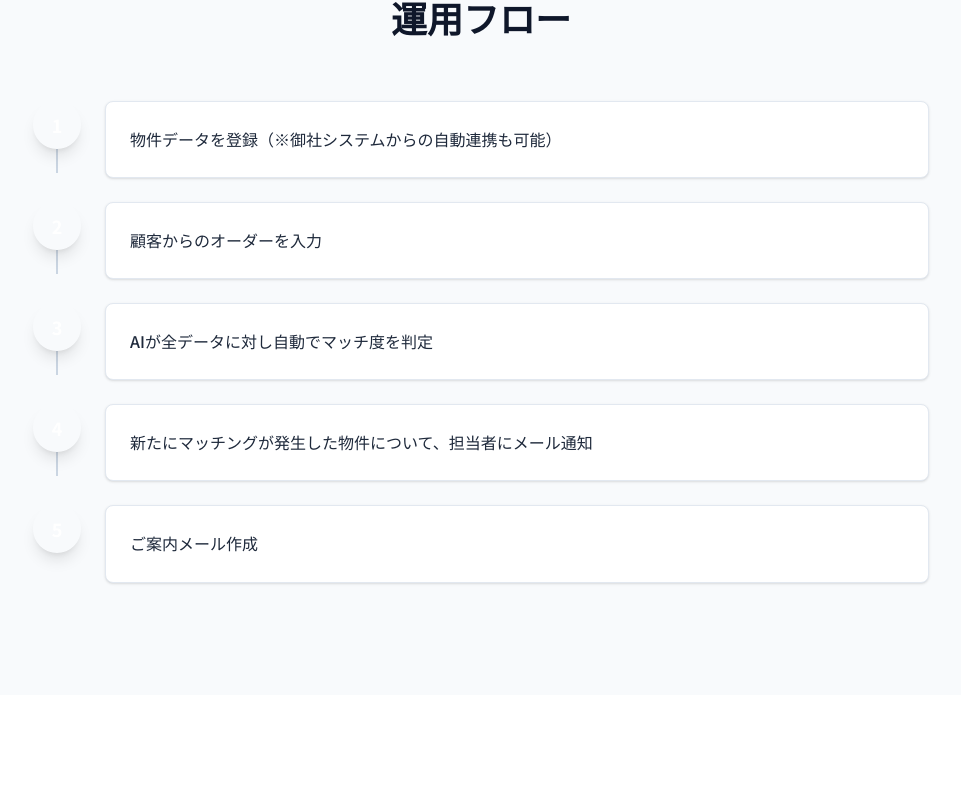
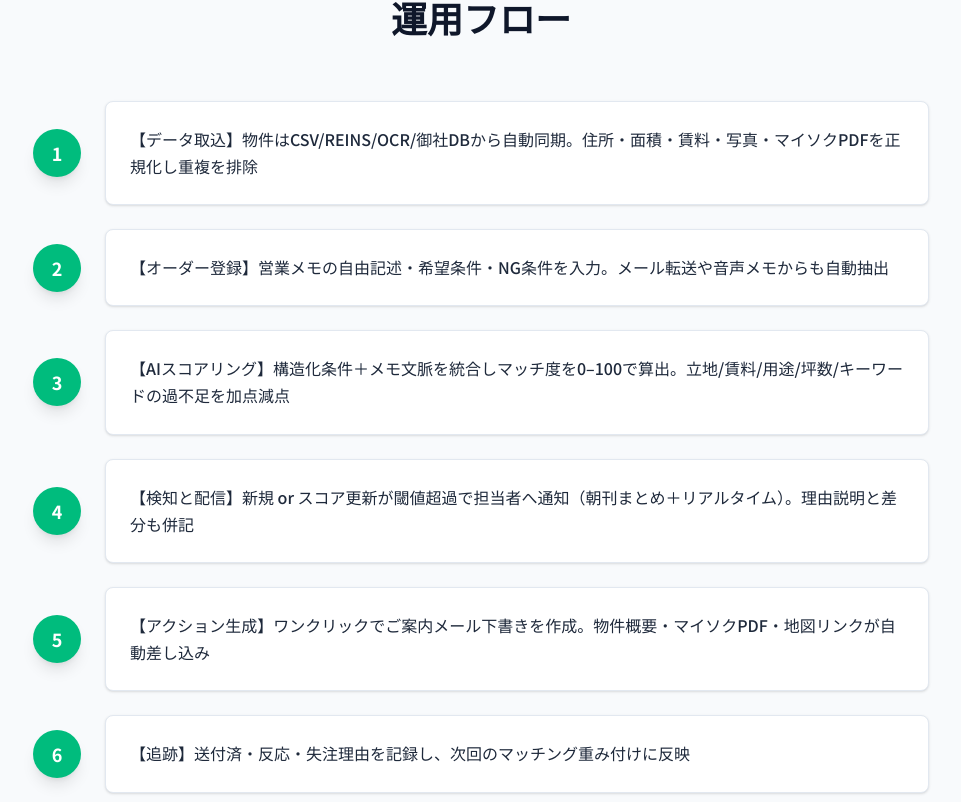
Before and after one commit to realable-Inc/realable-hp, a Next.js app: page /services/ai-matching in a window 1280 px wide. Shown: the part 998-1800 px from the top of the page, without its empty margins (159-1120 px from the left). Built offline with nearby package versions, Linux system fonts and the light colour scheme.

Commit message:
ChatGPTベースでリッチなフロー説明に変更

```diff
--- a/src/app/services/[slug]/page.tsx
+++ b/src/app/services/[slug]/page.tsx
@@ -128,9 +128,9 @@ export default async function ServiceDetailPage({
             <div className="space-y-6">
               {service.operationFlow.steps.map((step, index) => (
                 <div key={index} className="relative">
-                  <div className="flex items-start">
+                  <div className="flex items-center">
                     <div
-                      className={`w-12 h-12 bg-gradient-to-br rounded-full flex items-center justify-center text-white font-bold text-lg shadow-lg flex-shrink-0 z-10`}
+                      className={`w-12 h-12 bg-gradient-to-br rounded-full flex items-center justify-center text-white font-bold text-lg shadow-lg flex-shrink-0 z-10 bg-emerald-500`}
                     >
                       {index + 1}
                     </div>
@@ -140,9 +140,7 @@ export default async function ServiceDetailPage({
                       </div>
                     </div>
                   </div>
-                  {index < service.operationFlow.steps.length - 1 && (
-                    <div className="absolute left-6 top-12 w-0.5 h-6 bg-slate-300 transform -translate-x-1/2"></div>
-                  )}
+
                 </div>
               ))}
             </div>
--- a/src/data/services.ts
+++ b/src/data/services.ts
@@ -23,245 +23,279 @@ export interface ServiceDetail {
 
 export const servicesData: ServiceDetail[] = [
   {
-    id: 'ai-matching',
-    title: 'オーダー×物件 AIマッチング',
+    id: "ai-matching",
+    title: "オーダー×物件 AIマッチング",
     description: {
-      title: 'AIが担当者の手打ちメモも理解して最適にマッチング。提案すべき物件を通知し、営業の機会損失を最小化。',
+      title:
+        "AIが担当者の手打ちメモも理解して最適にマッチング。提案すべき物件を通知し、営業の機会損失を最小化。",
       points: [
-        '顧客オーダーと物件データの自動照合',
-        '営業担当者による項目にないメモ書き情報を活用',
-        '手作業管理からの脱却で業務効率化'
-      ]
+        "顧客オーダーと物件データの自動照合",
+        "営業担当者による項目にないメモ書き情報を活用",
+        "手作業管理からの脱却で業務効率化",
+      ],
     },
-    overview: 'AIが担当者の手打ちメモも理解して最適にマッチング。提案すべき物件を通知し、営業の機会損失を最小化。',
-    overviewImage: '/images/services/matching/matching.png',
+    overview:
+      "AIが担当者の手打ちメモも理解して最適にマッチング。提案すべき物件を通知し、営業の機会損失を最小化。",
+    overviewImage: "/images/services/matching/matching.png",
     operationFlow: {
-      title: '運用フロー',
+      title: "運用フロー",
       steps: [
-        '物件データを登録（※御社システムからの自動連携も可能）',
-        '顧客からのオーダーを入力',
-        'AIが全データに対し自動でマッチ度を判定',
-        '新たにマッチングが発生した物件について、担当者にメール通知',
-        'ご案内メール作成'
-      ]
+        "【データ取込】物件はCSV/REINS/OCR/御社DBから自動同期。住所・面積・賃料・写真・マイソクPDFを正規化し重複を排除",
+        "【オーダー登録】営業メモの自由記述・希望条件・NG条件を入力。メール転送や音声メモからも自動抽出",
+        "【AIスコアリング】構造化条件＋メモ文脈を統合しマッチ度を0–100で算出。立地/賃料/用途/坪数/キーワードの過不足を加点減点",
+        "【検知と配信】新規 or スコア更新が閾値超過で担当者へ通知（朝刊まとめ＋リアルタイム）。理由説明と差分も併記",
+        "【アクション生成】ワンクリックでご案内メール下書きを作成。物件概要・マイソクPDF・地図リンクが自動差し込み",
+        "【追跡】送付済・反応・失注理由を記録し、次回のマッチング重み付けに反映",
+      ],
     },
     features: {
-      title: '特徴',
+      title: "特徴",
       points: [
         {
-          title: 'AIによる柔軟なマッチング',
-          description: '従来では事前に設定された項目単位でしか絞り込みができなかったのに対し、AIによるマッチングではメモ書きなどの意味を理解して設定項目にない内容も加味したマッチ度を独自に計算します。',
-          image: '/images/services/matching/matching-result.png'
+          title: "AIによる柔軟なマッチング",
+          description:
+            "従来では事前に設定された項目単位でしか絞り込みができなかったのに対し、AIによるマッチングではメモ書きなどの意味を理解して設定項目にない内容も加味したマッチ度を独自に計算します。",
+          image: "/images/services/matching/matching-result.png",
         },
         {
-          title: 'メール通知',
-          description: 'マッチしたオーダー・物件の担当者に、毎朝メールで提案すべき物件・案件を通知します。これにより、抜け漏れを防止できます。',
-          image: '/images/services/matching/email.png'
+          title: "メール通知",
+          description:
+            "マッチしたオーダー・物件の担当者に、毎朝メールで提案すべき物件・案件を通知します。これにより、抜け漏れを防止できます。",
+          image: "/images/services/matching/email.png",
         },
         {
-          title: 'OCRを活用したスムーズなデータ入力',
-          description: 'システム導入時にハードルとなるデータ入力も、マイソクのPDFをアップロードするだけでAIが内容を読み取り、簡単に入力できます。',
-          image: '/images/services/matching/ocr.png'
+          title: "OCRを活用したスムーズなデータ入力",
+          description:
+            "システム導入時にハードルとなるデータ入力も、マイソクのPDFをアップロードするだけでAIが内容を読み取り、簡単に入力できます。",
+          image: "/images/services/matching/ocr.png",
         },
         {
-          title: 'お客様へのご案内メール送信',
-          description: 'マッチングした物件から、簡単にお客様へのご案内メールを作成できます。物件データやマイソクのPDFは自動で転記されます。',
-          image: '/images/services/matching/email-from-match.png'
-        }
-      ]
-    }
+          title: "お客様へのご案内メール送信",
+          description:
+            "マッチングした物件から、簡単にお客様へのご案内メールを作成できます。物件データやマイソクのPDFは自動で転記されます。",
+          image: "/images/services/matching/email-from-match.png",
+        },
+      ],
+    },
   },
   {
-    id: 'price-prediction',
-    title: '不動産価格予測モデル',
+    id: "price-prediction",
+    title: "不動産価格予測モデル",
     description: {
-      title: 'AIが過去事例から学習し適正価格を算出。価格影響要素を数値化・可視化することで根拠のある価格設定が可能。',
-      points: [
-        'どの要素が価格に影響を与えたかを可視化',
-        '適切な価格を予測'
-      ]
+      title:
+        "AIが過去事例から学習し適正価格を算出。価格影響要素を数値化・可視化することで根拠のある価格設定が可能。",
+      points: ["どの要素が価格に影響を与えたかを可視化", "適切な価格を予測"],
     },
-    overview: 'AIが過去事例から学習し適正価格を算出。価格影響要素を数値化・可視化することで根拠のある価格設定が可能。',
-    overviewImage: '/images/services/prediction/prediction.png',
+    overview:
+      "AIが過去事例から学習し適正価格を算出。価格影響要素を数値化・可視化することで根拠のある価格設定が可能。",
+    overviewImage: "/images/services/prediction/prediction.png",
     operationFlow: {
-      title: '運用フロー',
+      title: "運用フロー",
       steps: [
-        '過去の成約データを登録',
-        'AIが学習',
-        '条件を入力し、適切な価格を予測'
-      ]
+        "【学習データ整備】過去成約・掲載・反響データを取込。欠損補完・外れ値処理・地理特徴量（駅距離・用途地域）を付与",
+        "【継続学習】最新相場を定期学習し精度をモニタリング。ドリフト検知で警告と再学習を自動実行",
+        "【査定入力】立地・面積・築年・用途などを入力 or 物件ID指定で自動補完",
+        "【予測出力】適正価格レンジと中央値、根拠（影響度上位要因）を可視化。近傍事例と乖離も提示",
+        "【エクスポート】査定書PDF/CSVをワンクリック出力し社内承認フローへ連携",
+      ],
     },
     features: {
-      title: '特徴',
+      title: "特徴",
       points: [
         {
-          title: '独自の予測モデルを構築',
-          description: 'REINS等に公開された実績データに加え、御社の過去データを使用し、御社が得意とする領域に特化した独自の予測モデルを構築可能'
+          title: "独自の予測モデルを構築",
+          description:
+            "REINS等に公開された実績データに加え、御社の過去データを使用し、御社が得意とする領域に特化した独自の予測モデルを構築可能",
         },
         {
-          title: '各要素の影響度を可視化',
-          description: '予測モデルが出した結果に対し、どの要素がどれくらい影響を与えたかを定量的に可視化。これにより、営業担当者による交渉や金額の微調整にも強いデータが入手可能。'
+          title: "各要素の影響度を可視化",
+          description:
+            "予測モデルが出した結果に対し、どの要素がどれくらい影響を与えたかを定量的に可視化。これにより、営業担当者による交渉や金額の微調整にも強いデータが入手可能。",
         },
         {
-          title: '学習の自動化',
-          description: '最新のデータを常に学習し、直近の市場動向を反映した予測結果が入手可能。'
-        }
-      ]
-    }
+          title: "学習の自動化",
+          description:
+            "最新のデータを常に学習し、直近の市場動向を反映した予測結果が入手可能。",
+        },
+      ],
+    },
   },
   {
-    id: 'ocr-system',
-    title: 'マイソクOCR',
+    id: "ocr-system",
+    title: "マイソクOCR",
     description: {
-      title: 'どんなレイアウトでも対応可能なOCR技術で、REINSからの大量PDFを一括データ化。システムやエクセルに即座に取り込み。',
+      title:
+        "どんなレイアウトでも対応可能なOCR技術で、REINSからの大量PDFを一括データ化。システムやエクセルに即座に取り込み。",
       points: [
-        'AIが任意のフォーマットに対応',
-        '画面上ですぐにデータ修正',
-        'システムやエクセルに即座に取り込み'
-      ]
+        "AIが任意のフォーマットに対応",
+        "画面上ですぐにデータ修正",
+        "システムやエクセルに即座に取り込み",
+      ],
     },
-    overview: 'どんなレイアウトでも対応可能なOCR技術で、REINSからの大量PDFを一括データ化。システムやエクセルに即座に取り込み。',
-    overviewImage: '/images/services/maisoku/maisoku-ocr.png',
+    overview:
+      "どんなレイアウトでも対応可能なOCR技術で、REINSからの大量PDFを一括データ化。システムやエクセルに即座に取り込み。",
+    overviewImage: "/images/services/maisoku/maisoku-ocr.png",
     operationFlow: {
-      title: '運用フロー',
+      title: "運用フロー",
       steps: [
-        'マイソクPDFをアップロード',
-        'AIが内容を読み取り表形式で表示',
-        'ユーザーが内容を確認して、修正',
-        'csv等のデータとして出力'
-      ]
+        "【アップロード】マイソクPDFをドラッグ＆ドロップ（複数・一括可）",
+        "【自動読取】版面レイアウトをAIが判定し項目を抽出。住所正規化・地図リンク生成も実行",
+        "【レビュー】表形式で抽出結果を確認・修正。画像プレビューと差分強調で素早くチェック",
+        "【マッピング】御社項目名に自動マップ。未対応項目はその場で追加可能",
+        "【出力】CSV/Excel/APIで即出力。エラー行だけ再出力でき、取り込みログを保存",
+      ],
     },
     features: {
-      title: '特徴',
+      title: "特徴",
       points: [
         {
-          title: 'AIが任意のフォーマットに対応',
-          description: '従来のOCRでは、事前にフォーマットを指定する必要があったため、新しいフォーマットへはすぐに対応できなかったのに対し、AIによるOCRではAIがフォーマットを自動で判定するため、フォーマットの変更や、他社のマイソクフォーマットにも柔軟に対応可能です。'
+          title: "AIが任意のフォーマットに対応",
+          description:
+            "従来のOCRでは、事前にフォーマットを指定する必要があったため、新しいフォーマットへはすぐに対応できなかったのに対し、AIによるOCRではAIがフォーマットを自動で判定するため、フォーマットの変更や、他社のマイソクフォーマットにも柔軟に対応可能です。",
         },
         {
-          title: '画面上ですぐにデータ修正',
-          description: 'AIによる読み取り結果はすぐに表形式で表示され、アップロードしたPDFを画面上で確認しながらすぐに修正することができます。'
+          title: "画面上ですぐにデータ修正",
+          description:
+            "AIによる読み取り結果はすぐに表形式で表示され、アップロードしたPDFを画面上で確認しながらすぐに修正することができます。",
         },
         {
-          title: 'CSVによる出力',
-          description: '読み取ったデータはCSVとして出力され、各システムへの連携が可能です。出力フォーマットは、柔軟に対応可能です。'
-        }
-      ]
-    }
+          title: "CSVによる出力",
+          description:
+            "読み取ったデータはCSVとして出力され、各システムへの連携が可能です。出力フォーマットは、柔軟に対応可能です。",
+        },
+      ],
+    },
   },
   {
-    id: 'sales-analysis',
-    title: '営業トークの見える化',
+    id: "sales-analysis",
+    title: "営業トークの見える化",
     description: {
-      title: 'Speech2text AIで営業トークを自動テキスト化・分析。最適な営業トークを見える化し、オーダー情報を自動抽出。',
+      title:
+        "Speech2text AIで営業トークを自動テキスト化・分析。最適な営業トークを見える化し、オーダー情報を自動抽出。",
       points: [
-        '営業トークの録音データから自動で文字起こし',
-        '営業の機会損失を最小化'
-      ]
+        "営業トークの録音データから自動で文字起こし",
+        "営業の機会損失を最小化",
+      ],
     },
-    overview: 'Speech2text AIで営業トークを自動テキスト化・分析。最適な営業トークを見える化し、オーダー情報を自動抽出。',
-    overviewImage: '/images/services/sales/sales-analysis.png',
+    overview:
+      "Speech2text AIで営業トークを自動テキスト化・分析。最適な営業トークを見える化し、オーダー情報を自動抽出。",
+    overviewImage: "/images/services/sales/sales-analysis.png",
     operationFlow: {
-      title: '運用フロー',
+      title: "運用フロー",
       steps: [
-        '営業中の会話を録音',
-        'AIが内容を聞き取り文字起こし',
-        '内容と営業の成果を学習',
-        '分析'
-      ]
+        "【記録】商談をスマホ/PCで録音。参加者・案件IDを自動ひも付け",
+        "【文字起こし】AIが話者分離と要約を実施。検討条件や懸念・決裁者情報を抽出",
+        "【学習】成約/失注結果を紐づけ、勝ち筋トーク・NGトークを更新",
+        "【分析】商談ごとに良かった点・改善点を提示。次アクションのテンプレも生成",
+        "【連携】抽出したオーダー条件をマッチング基盤へ自動送出",
+      ],
     },
     features: {
-      title: '特徴',
+      title: "特徴",
       points: [
         {
-          title: '営業トークの見える化',
-          description: 'AIが営業の録音データから自動で文字起こしし、これまでブラックボックスであった営業内容を可視化できます。'
+          title: "営業トークの見える化",
+          description:
+            "AIが営業の録音データから自動で文字起こしし、これまでブラックボックスであった営業内容を可視化できます。",
         },
         {
-          title: '成約結果と紐づけて営業トークの定量的な振り返りが可能',
-          description: '成約率が高かった営業トークから、特徴的な内容や言葉遣いをAIが抽出。営業力の底上げにつながります。'
-        }
-      ]
-    }
+          title: "成約結果と紐づけて営業トークの定量的な振り返りが可能",
+          description:
+            "成約率が高かった営業トークから、特徴的な内容や言葉遣いをAIが抽出。営業力の底上げにつながります。",
+        },
+      ],
+    },
   },
   {
-    id: 'reins-csv',
-    title: 'REINS CSV化ツール',
+    id: "reins-csv",
+    title: "REINS CSV化ツール",
     description: {
-      title: 'ワンクリックで最大50件の物件データをCSV出力。整理されたフォーマットで手作業時間を大幅削減。',
+      title:
+        "ワンクリックで最大50件の物件データをCSV出力。整理されたフォーマットで手作業時間を大幅削減。",
       points: [
-        'REINSデータ一括CSV化（最大50件）',
-        '整理されたフォーマットで手作業時間を大幅削減'
-      ]
+        "REINSデータ一括CSV化（最大50件）",
+        "整理されたフォーマットで手作業時間を大幅削減",
+      ],
     },
-    overview: 'ワンクリックで最大50件の物件データをCSV出力。整理されたフォーマットで手作業時間を大幅削減。',
-    overviewImage: '/images/services/csv/reins-csv.png',
+    overview:
+      "ワンクリックで最大50件の物件データをCSV出力。整理されたフォーマットで手作業時間を大幅削減。",
+    overviewImage: "/images/services/csv/reins-csv.png",
     operationFlow: {
-      title: '運用フロー',
+      title: "運用フロー",
       steps: [
-        'REINSで条件検索',
-        '検索結果を印刷表示',
-        '表示結果をコピー',
-        'CSVに変換してダウンロード'
-      ]
+        "【検索】REINSで条件検索し印刷表示を開く",
+        "【取得】表示結果をそのままコピーしてツールに貼り付け",
+        "【解析】AIが物件行を自動判定し整形。重複・欠落・異常値を警告",
+        "【プレビュー】列マッピングと単位変換を確認して微調整",
+        "【出力】自社フォーマットのCSVをダウンロード or API連携で自動投入",
+      ],
     },
     features: {
-      title: '特徴',
+      title: "特徴",
       points: [
         {
-          title: 'CSV化',
-          description: 'REINSの物件データはCSVダウンロードができないため、自社システムへの連携が困難。本システムにより、REINSデータをCSV化することによって、自社システムへの連携が可能です。'
+          title: "CSV化",
+          description:
+            "REINSの物件データはCSVダウンロードができないため、自社システムへの連携が困難。本システムにより、REINSデータをCSV化することによって、自社システムへの連携が可能です。",
         },
         {
-          title: '画面上で簡単操作',
-          description: 'WEB画面上の操作のみで簡単にCSV化が可能。変換スピードも速く、すぐにCSVが手に入ります。'
-        }
-      ]
-    }
+          title: "画面上で簡単操作",
+          description:
+            "WEB画面上の操作のみで簡単にCSV化が可能。変換スピードも速く、すぐにCSVが手に入ります。",
+        },
+      ],
+    },
   },
   {
-    id: 'ai-chatbot',
-    title: '社内版AIチャットボット（RAG）',
+    id: "ai-chatbot",
+    title: "社内版AIチャットボット（RAG）",
     description: {
-      title: 'RAG技術で社内情報をAIに記憶。「XXへ〇〇の提案を行ったのはいつ？」などの質問に即座に回答し情報の属人化を防止。',
-      points: [
-        '膨大な社内文書の検索をスピード化',
-        '社内AIチャットボット'
-      ]
+      title:
+        "RAG技術で社内情報をAIに記憶。「XXへ〇〇の提案を行ったのはいつ？」などの質問に即座に回答し情報の属人化を防止。",
+      points: ["膨大な社内文書の検索をスピード化", "社内AIチャットボット"],
     },
-    overview: 'RAG技術で社内情報をAIに記憶。「XXへ〇〇の提案を行ったのはいつ？」などの質問に即座に回答し情報の属人化を防止。',
-    overviewImage: '/images/services/chat/chat-bot.png',
+    overview:
+      "RAG技術で社内情報をAIに記憶。「XXへ〇〇の提案を行ったのはいつ？」などの質問に即座に回答し情報の属人化を防止。",
+    overviewImage: "/images/services/chat/chat-bot.png",
     operationFlow: {
-      title: '運用フロー',
+      title: "運用フロー",
       steps: [
-        'ユーザーが質問を入力',
-        '専用チャットボットが社内ドキュメントやLLM未学習の外部情報を検索',
-        '検索結果を取得',
-        '質問内容と取得情報をLLMに入力',
-        'LLMが情報をもとに回答を生成',
-        'チャットボットが回答を出力'
-      ]
+        "【質問】ユーザーが自然文で問い合わせ（例：先月のA社への提案内容は？）",
+        "【検索】ベクトル検索で社内ドキュメント・議事録・CRM・未学習の外部FAQを横断探索",
+        "【精査】重複・版管理を考慮して根拠候補を再ランク付け",
+        "【回答生成】質問意図と根拠を突き合わせ、要約＋根拠リンク付きで回答を作成",
+        "【出力】引用元・閲覧権限を明示して回答。1クリックで関連ドキュメントを開ける",
+        "【学習】フィードバックや閲覧履歴を反映して次回の検索品質を改善",
+      ],
     },
     features: {
-      title: '特徴',
+      title: "特徴",
       points: [
         {
-          title: '膨大な社内文書の検索をスピード化',
-          description: '社内に大量に存在する文書データから、特定の内容を探し出す作業は煩雑かつ困難。AIが自動で社内文書を検索することにより、煩わしい作業から解放されます。'
+          title: "膨大な社内文書の検索をスピード化",
+          description:
+            "社内に大量に存在する文書データから、特定の内容を探し出す作業は煩雑かつ困難。AIが自動で社内文書を検索することにより、煩わしい作業から解放されます。",
         },
         {
-          title: '生成AIが内容を理解し欲しい回答を即座に生成',
-          description: 'ただ社内文書を検索するだけではなく、AIが質問の意図と社内文書の内容を理解して、あなたの欲しい回答を即座に生成します。'
-        }
-      ]
-    }
-  }
+          title: "生成AIが内容を理解し欲しい回答を即座に生成",
+          description:
+            "ただ社内文書を検索するだけではなく、AIが質問の意図と社内文書の内容を理解して、あなたの欲しい回答を即座に生成します。",
+        },
+      ],
+    },
+  },
 ];
 
 export function getServiceById(id: string): ServiceDetail | undefined {
-  return servicesData.find(service => service.id === id);
+  return servicesData.find((service) => service.id === id);
 }
 
 export function getServiceSummaries() {
-  return servicesData.map(({ id, title, description, overviewImage }) => ({ id, title, description: description.title, points: description.points, overviewImage }));
+  return servicesData.map(({ id, title, description, overviewImage }) => ({
+    id,
+    title,
+    description: description.title,
+    points: description.points,
+    overviewImage,
+  }));
 }
```
